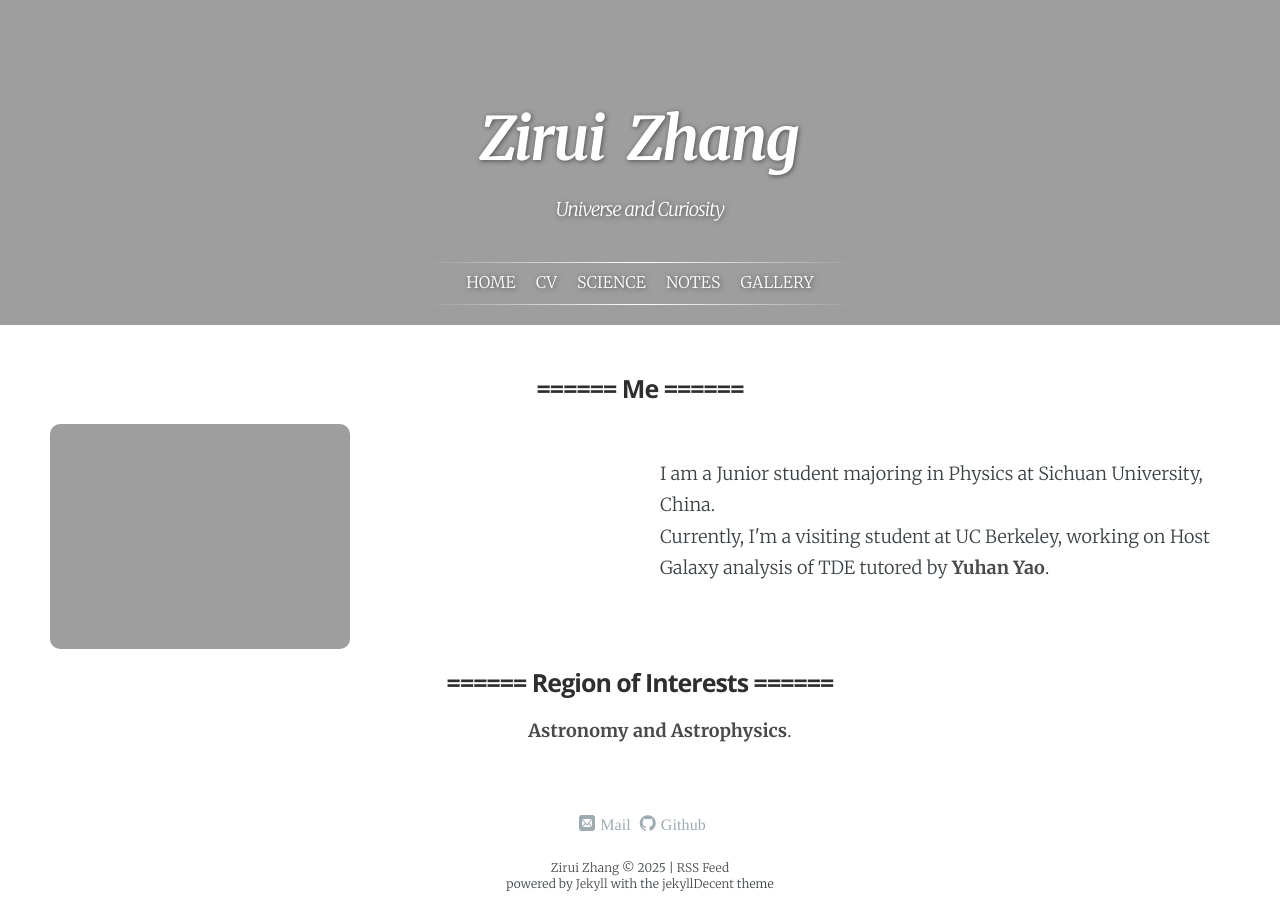
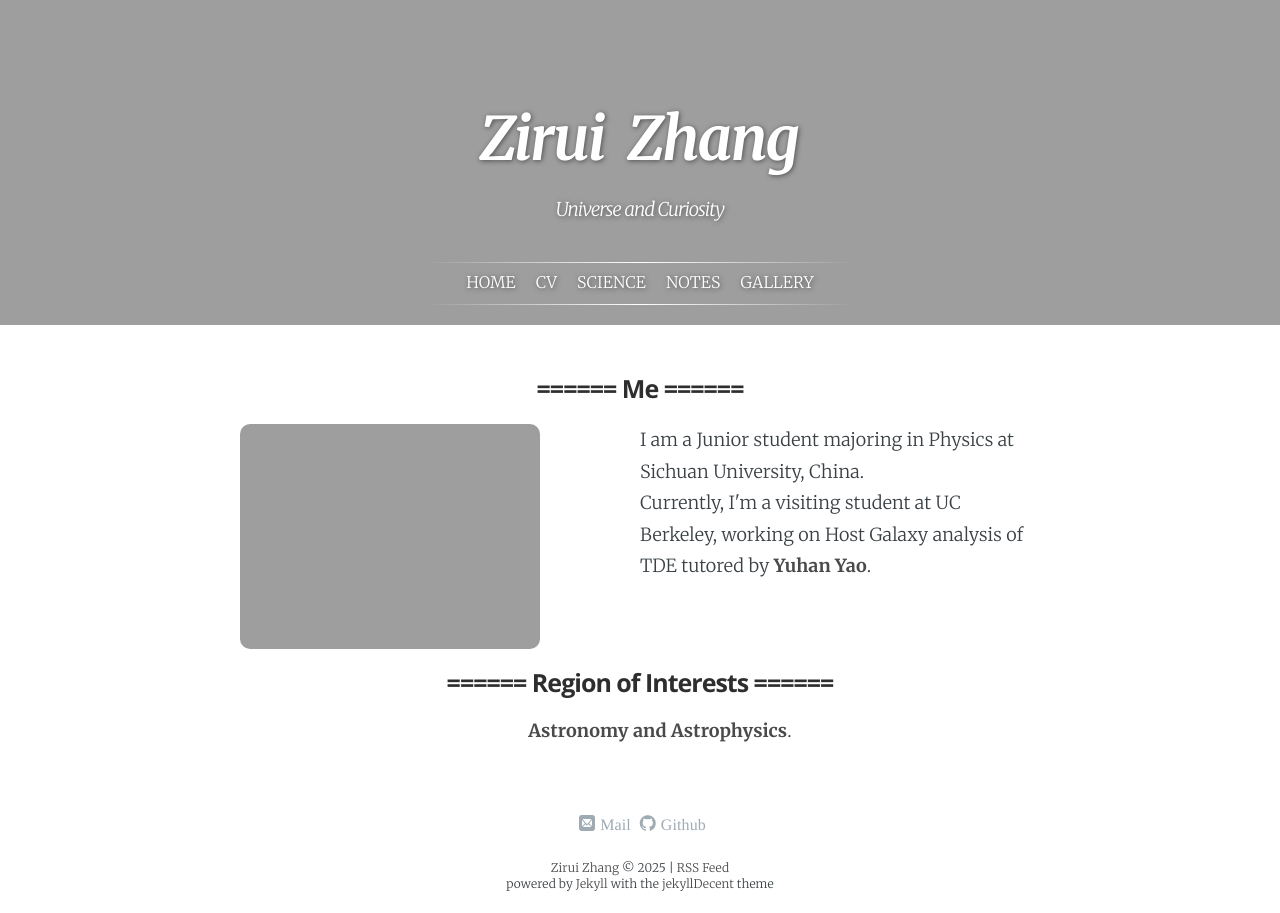
Before and after one commit to ZAKIRAM0/ZAKIRAM0.github.io, a Jekyll site: the page built from index.html, in a window 1280 px wide. Built offline with Jekyll 4.4.1, drawn with Linux system fonts in a browser that asks for light colours; some web fonts are replaced; a script that is not in the unit is left out.

Commit message:
Update index.html

```diff
--- a/index.html
+++ b/index.html
@@ -18,16 +18,17 @@ layout: default
 
 <h2>====== Me ======</h2>
 
-<div class="content" style="display: flex; align-items: center; word-wrap: break-word; margin: 20px; gap: 20px; margin-left: 50px">
+
+<div class="content" style="display: flex; justify-content: center; align-items: flex-start; margin: 20px auto; max-width: 800px; gap: 20px;">
 
     <div style="flex: 1; text-align: center;">
         <img src="{{ '/assets/page/wallpaper.jpg' | absolute_url }}"
-             style="width: 100%; max-width: 300px; height: auto; border-radius: 10px"
+             style="width: 100%; max-width: 300px; height: auto; border-radius: 10px;"
              alt="Wallpaper Image" />
     </div>
 
 
-    <div style="flex: 2; max-width: 600px ;text-align: left;">
+    <div style="flex: 2; max-width: 400px; text-align: left;">
         <p>
             I am a Junior student majoring in Physics at Sichuan University, China.<br>
             Currently, I'm a visiting student at UC Berkeley, working on Host Galaxy analysis of TDE tutored by
```
